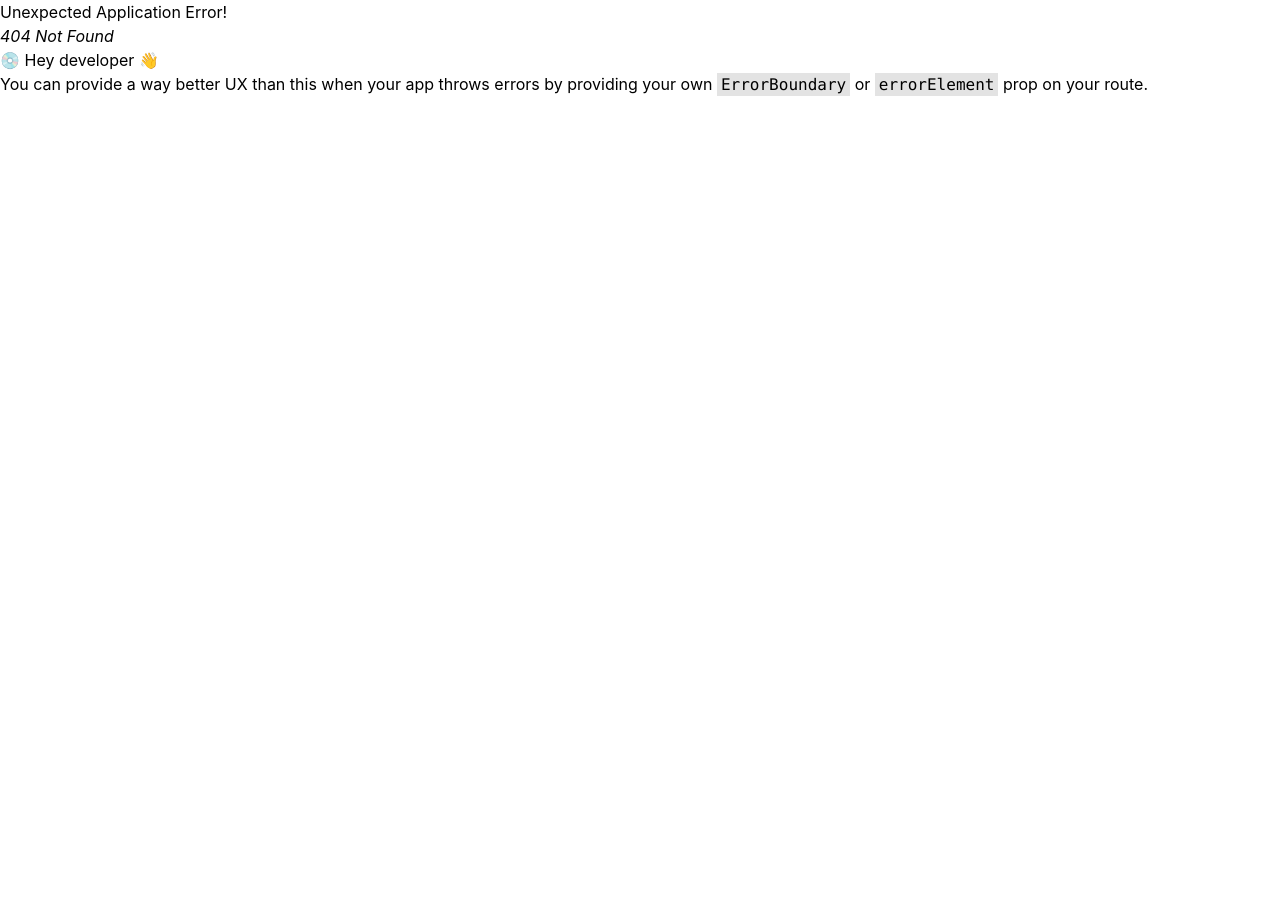
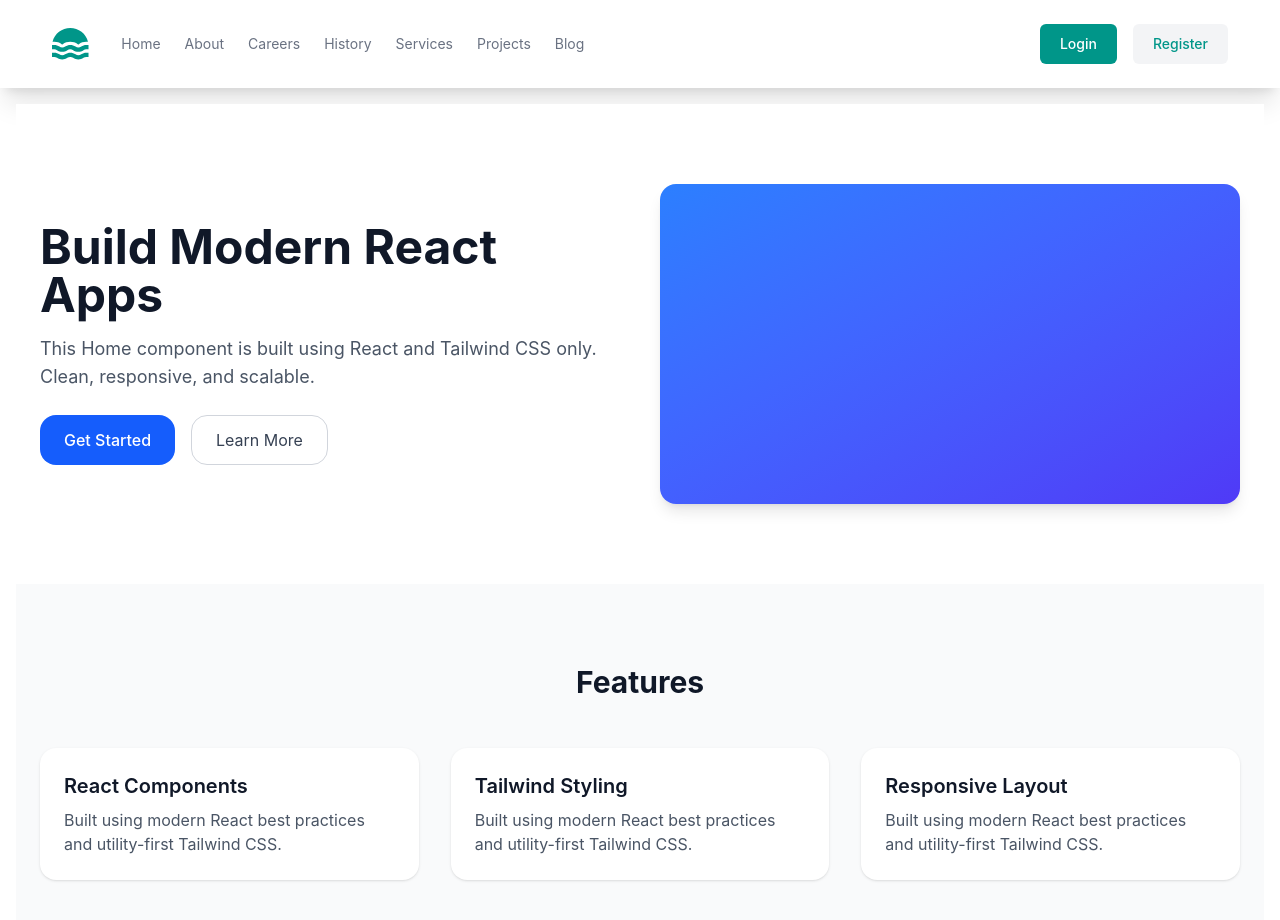
Before and after one commit to EngMahmoudAhmed/E-commerce, a React (Vite) app: page /home in a window 1280 px wide. Before the commit this address had no page. Shown: the top 920 px of the page. Before the commit the page ends 800 px from the top, so only its background shows below. Built offline with nearby package versions, Linux system fonts and the light colour scheme.

Commit message:
feat: update project name to 'ecommerce', add Home component, and create fake product data

```diff
--- a/package.json
+++ b/package.json
@@ -1,5 +1,5 @@
 {
-  "name": "vite-project",
+  "name": "ecommerce",
   "private": true,
   "version": "0.0.0",
   "type": "module",
--- a/src/app/router.jsx
+++ b/src/app/router.jsx
@@ -2,6 +2,8 @@ import { createBrowserRouter } from "react-router-dom";
 import MainLayout from "../component/layouts/MainLayout.jsx";
 import Login from "../features/auth/Login";
 import Register from "../features/auth/Register.jsx";
+import Home from "../component/layouts/Home.jsx";
+
 // import Home from "./pages/Home";
 
 export const router = createBrowserRouter([
@@ -11,6 +13,7 @@ export const router = createBrowserRouter([
     children: [
       { path: "login", element: <Login /> },
       { path: "register", element: <Register /> },
+      { path: "/home", element: <Home /> },
     ],
   },
 ]);
--- /dev/null
+++ b/src/component/layouts/Home.jsx
@@ -0,0 +1,63 @@
+export default function Home() {
+  return (
+    <div className="min-h-screen bg-gray-50">
+
+      {/* Hero Section */}
+      <section className="bg-white">
+        <div className="max-w-7xl mx-auto px-6 py-20 grid grid-cols-1 md:grid-cols-2 gap-10 items-center">
+
+          <div>
+            <h1 className="text-4xl md:text-5xl font-bold text-gray-900">
+              Build Modern React Apps
+            </h1>
+
+            <p className="mt-4 text-lg text-gray-600">
+              This Home component is built using React and Tailwind CSS only.
+              Clean, responsive, and scalable.
+            </p>
+
+            <div className="mt-6 flex gap-4">
+              <button className="px-6 py-3 rounded-2xl bg-blue-600 text-white font-medium hover:bg-blue-700 transition">
+                Get Started
+              </button>
+
+              <button className="px-6 py-3 rounded-2xl border border-gray-300 text-gray-700 hover:bg-gray-100 transition">
+                Learn More
+              </button>
+            </div>
+          </div>
+
+          <div className="h-64 md:h-80 rounded-2xl bg-gradient-to-br from-blue-500 to-indigo-600 shadow-lg" />
+        </div>
+      </section>
+
+      {/* Features Section */}
+      <section className="py-20">
+        <div className="max-w-7xl mx-auto px-6">
+
+          <h2 className="text-3xl font-bold text-center text-gray-900">
+            Features
+          </h2>
+
+          <div className="mt-12 grid grid-cols-1 md:grid-cols-3 gap-8">
+            <Feature title="React Components" />
+            <Feature title="Tailwind Styling" />
+            <Feature title="Responsive Layout" />
+          </div>
+        </div>
+      </section>
+
+    </div>
+  );
+}
+
+function Feature({ title }) {
+  return (
+    <div className="bg-white p-6 rounded-2xl shadow hover:shadow-md transition">
+      <h3 className="text-xl font-semibold text-gray-900">{title}</h3>
+      <p className="mt-2 text-gray-600">
+        Built using modern React best practices and utility-first Tailwind CSS.
+      </p>
+    </div>
+  );
+}
--- a/src/component/layouts/Navbar.jsx
+++ b/src/component/layouts/Navbar.jsx
@@ -23,6 +23,7 @@ const Navbar = () => {
           <nav aria-label="Global" className="hidden md:block">
             <ul className="flex items-center gap-6 text-sm">
               {[
+                "Home",
                 "About",
                 "Careers",
                 "History",
@@ -32,7 +33,7 @@ const Navbar = () => {
               ].map((item) => (
                 <li key={item}>
                   <Link
-                    href="#"
+                    // href="#"
                     className="text-gray-500 transition hover:text-gray-500/75 dark:text-black dark:hover:text-white/75"
                     to={item}
                   >
--- /dev/null
+++ b/src/data/fakeProducts.js
@@ -0,0 +1,25 @@
+const fakeProducts = [
+  {
+    id: 1,
+    name: "Product 1",
+    price: 19.99,
+    description: "This is a great product.",
+    image: "https://via.placeholder.com/150",
+  },
+  {
+    id: 2,
+    name: "Product 2",
+    price: 29.99,
+    description: "This is another great product.",
+    image: "https://via.placeholder.com/150",
+  },
+  {
+    id: 3,
+    name: "Product 3",
+    price: 39.99,
+    description: "Yet another amazing product.",
+    image: "https://via.placeholder.com/150",
+  },
+];
+
+export default fakeProducts;
```
